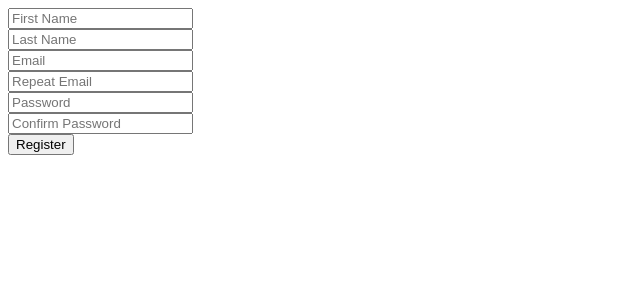
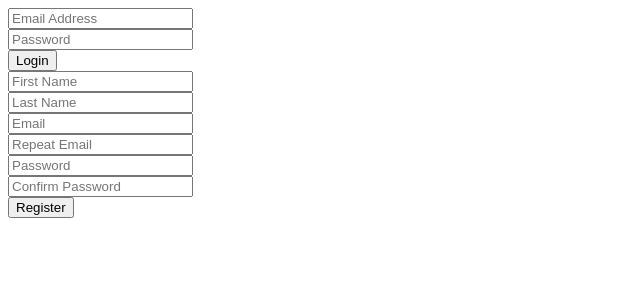
Before and after one commit to KevinKibet/SocialMediaApp, a PHP site: page /register.php in a window 1280 px wide. Shown: the top 300 px of the page, without its empty margins (0-640 px from the left). Run offline with PHP 8.4, Linux system fonts and the light colour scheme.

Commit message:
creating login form

```diff
--- /dev/null
+++ b/includes/form_handlers/loginhandler.php
@@ -0,0 +1 @@
+loginhandler.php
--- a/register.php
+++ b/register.php
@@ -1,7 +1,8 @@
 
 <?php
 require 'config/config.php';
-require 'includes/form_handlers/registerhandler.php'
+require 'includes/form_handlers/registerhandler.php';
+//require 'includes/form_handlers/loginhandler.php';
 //declaring the variables
 ?>
 
@@ -16,6 +17,22 @@ require 'includes/form_handlers/registerhandler.php'
 	<title>Register</title>
 </head>
 <body>
+     <!--Login Form-->
+
+     <form action="register.php" method="POST">
+		<input type="email" name="loginemail" placeholder="Email Address"  required>
+		<br>
+		<input type="password" name="loginpassword" placeholder="Password">
+		<br>
+		<input type="submit" name="loginbutton" value="Login">
+		<br>
+
+	</form>
+
+
+
+
+	<!--register form-->
    <form action="register.php" method="POST">
    	<input type="text" name="fname" placeholder="First Name"  value="<?php if(isset($_SESSION['fname'])){
         echo $_SESSION['fname'] ;
```
